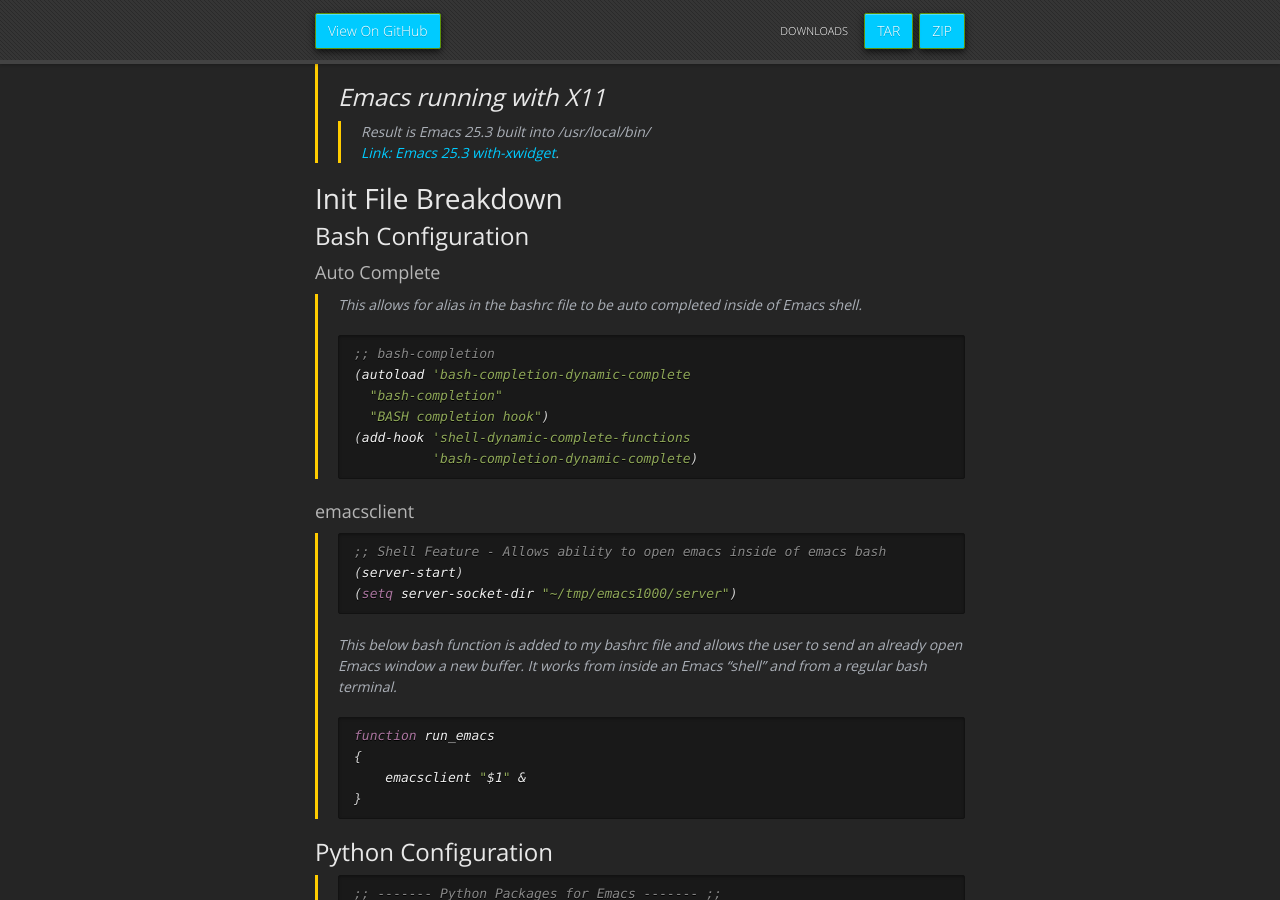
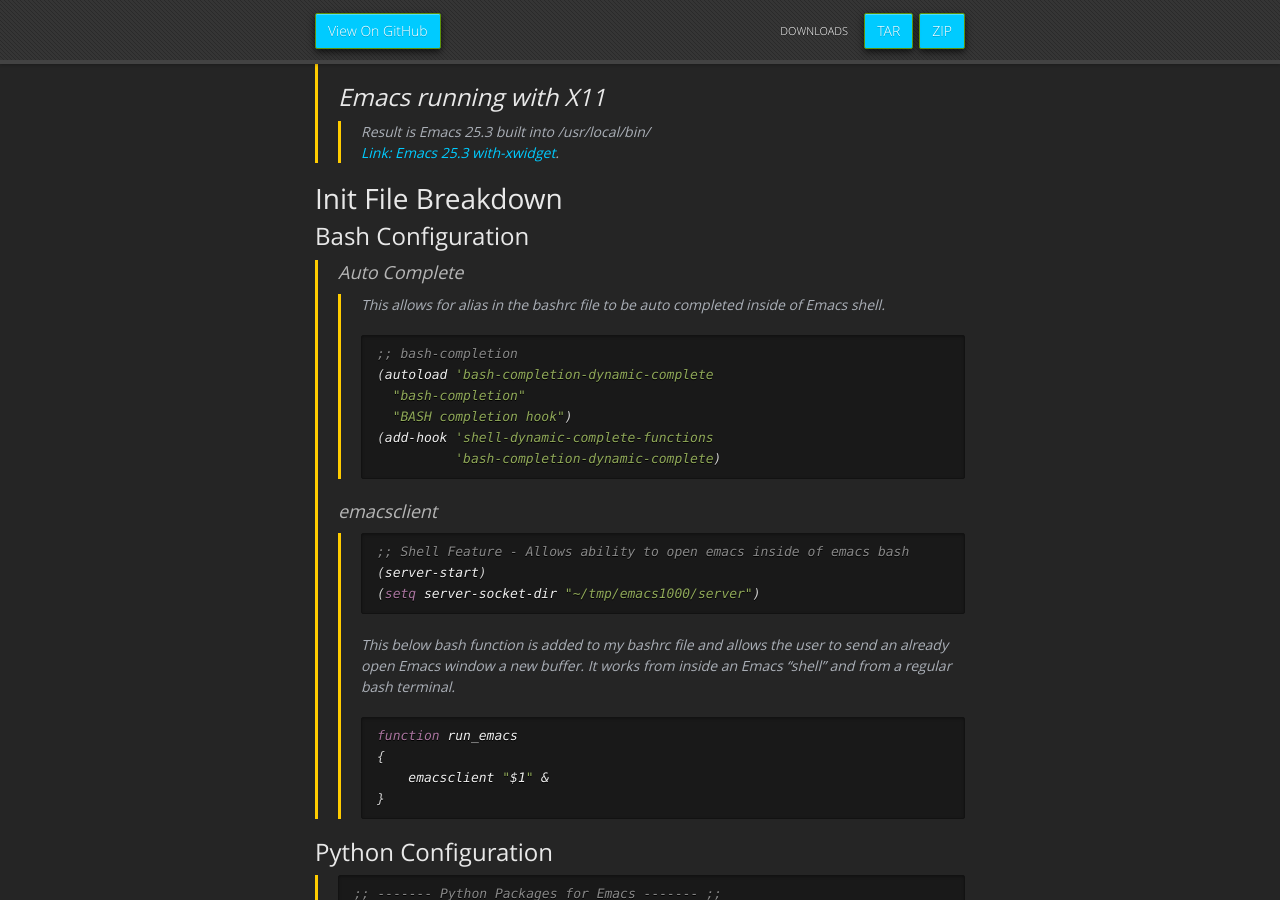
Before and after one commit to jcook3701/emacs_configuration, a Jekyll site: the page built from docs/index.md, in a window 1280 px wide and 900 px high, scrolled down 388 px. Built offline with Jekyll 4.4.1, drawn with Linux system fonts in a browser that asks for light colours; our own code applies the rules of GitHub Pages for plain Markdown files.

````diff
--- a/docs/index.md
+++ b/docs/index.md
@@ -17,32 +17,32 @@ layout: default
 # Init File Breakdown
 
 ## Bash Configuration
-### Auto Complete
-> This allows for alias in the bashrc file to be auto completed inside of Emacs shell.
-> ```elisp
-> ;; bash-completion
-> (autoload 'bash-completion-dynamic-complete
->   "bash-completion"
->   "BASH completion hook")
-> (add-hook 'shell-dynamic-complete-functions
-> 	  'bash-completion-dynamic-complete)
-> ```
-
-### emacsclient
+>### Auto Complete
+>> This allows for alias in the bashrc file to be auto completed inside of Emacs shell.
+>> ```elisp
+>> ;; bash-completion
+>> (autoload 'bash-completion-dynamic-complete
+>>   "bash-completion"
+>>   "BASH completion hook")
+>> (add-hook 'shell-dynamic-complete-functions
+>> 	  'bash-completion-dynamic-complete)
+>> ```
 >
-> ```elisp
-> ;; Shell Feature - Allows ability to open emacs inside of emacs bash
-> (server-start)
-> (setq server-socket-dir "~/tmp/emacs1000/server")
-> ```
-> This below bash function is added to my bashrc file and allows the user to send an already open Emacs window a new buffer.
-> It works from inside an Emacs "shell" and from a regular bash terminal.
-> ```bash
-> function run_emacs
-> {
->     emacsclient "$1" &
-> }
-> ```
+>### emacsclient
+>>
+>> ```elisp
+>> ;; Shell Feature - Allows ability to open emacs inside of emacs bash
+>> (server-start)
+>> (setq server-socket-dir "~/tmp/emacs1000/server")
+>> ```
+>> This below bash function is added to my bashrc file and allows the user to send an already open Emacs window a new buffer.
+>> It works from inside an Emacs "shell" and from a regular bash terminal.
+>> ```bash
+>> function run_emacs
+>> {
+>>     emacsclient "$1" &
+>> }
+>> ```
 
 ## Python Configuration
 >
````
